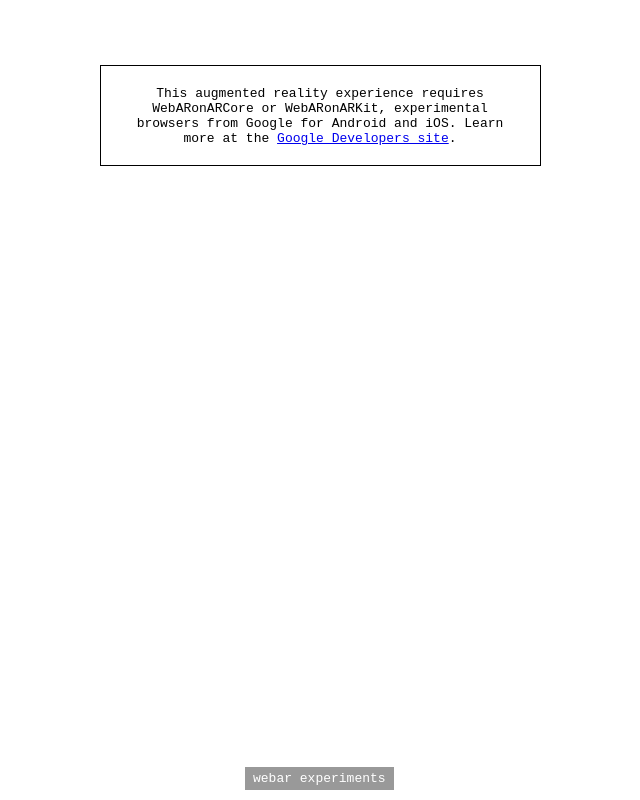
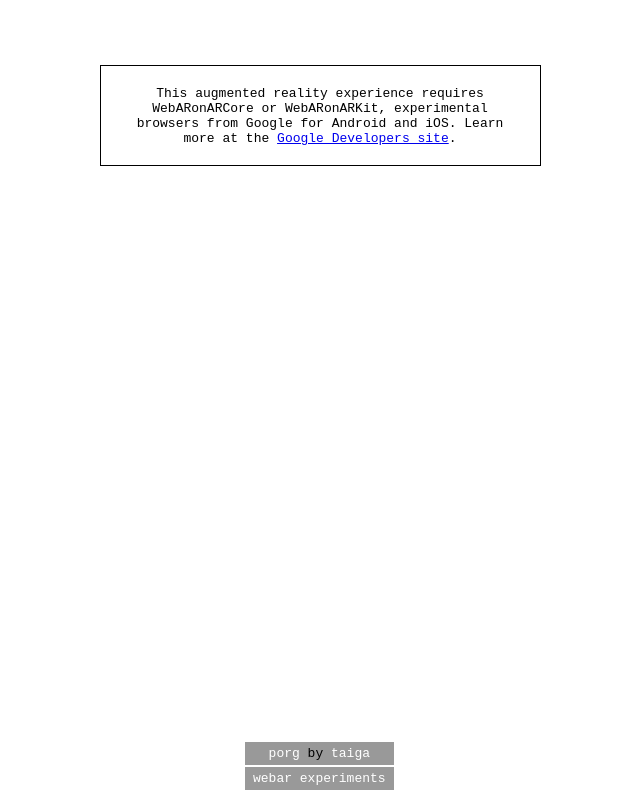
Before and after one commit to mrdoob/webar-experiments, a plain HTML site: page webgl_fbx_porg.html in a window 1280 px wide. Shown: the whole page, without its empty margins (320-960 px from the left). Drawn offline with nearby package versions, Linux system fonts and the light colour scheme.

Commit message:
Porg example: Added credits.

```diff
--- a/webgl_fbx_porg.html
+++ b/webgl_fbx_porg.html
@@ -28,8 +28,11 @@
 			z-index: 10;
 			display: block;
 			text-align: center;
+		}
+		#info div {
+			margin-top: 2px;
+			padding: 4px 8px;
 			background-color: rgba(0, 0, 	0, 0.4);
-			padding: 4px 8px;
 		}
 		#info a {
 			color: white;
@@ -39,7 +42,8 @@
 </head>
 <body>
 <div id="info">
-	<a href="index.html">webar experiments</a>
+	<div><a href="https://sketchfab.com/models/d5902960a033459cb1966dd064f885d1">porg</a> by <a href="https://sketchfab.com/KoonTaiga">taiga</a></div>
+	<div><a href="index.html">webar experiments</a></div>
 </div>
 <script src="js/three.js"></script>
 <script src="js/three.ar.js"></script>
```
